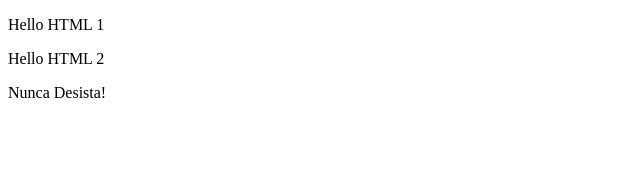
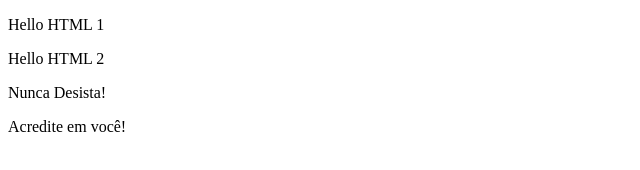
Before and after one commit to MichaelDouglasLima/bootcamp-devjr, a plain HTML site: page index.html in a window 1280 px wide. Shown: the whole page, without its empty margins (0-640 px from the left). Drawn offline with Linux system fonts and the light colour scheme.

Commit message:
frase motivacional 2

```diff
--- a/index.html
+++ b/index.html
@@ -9,5 +9,6 @@
     <p>Hello HTML 1</p>
     <p>Hello HTML 2</p>
     <p>Nunca Desista!</p>
+    <p>Acredite em você!</p>
 </body>
 </html>
```
